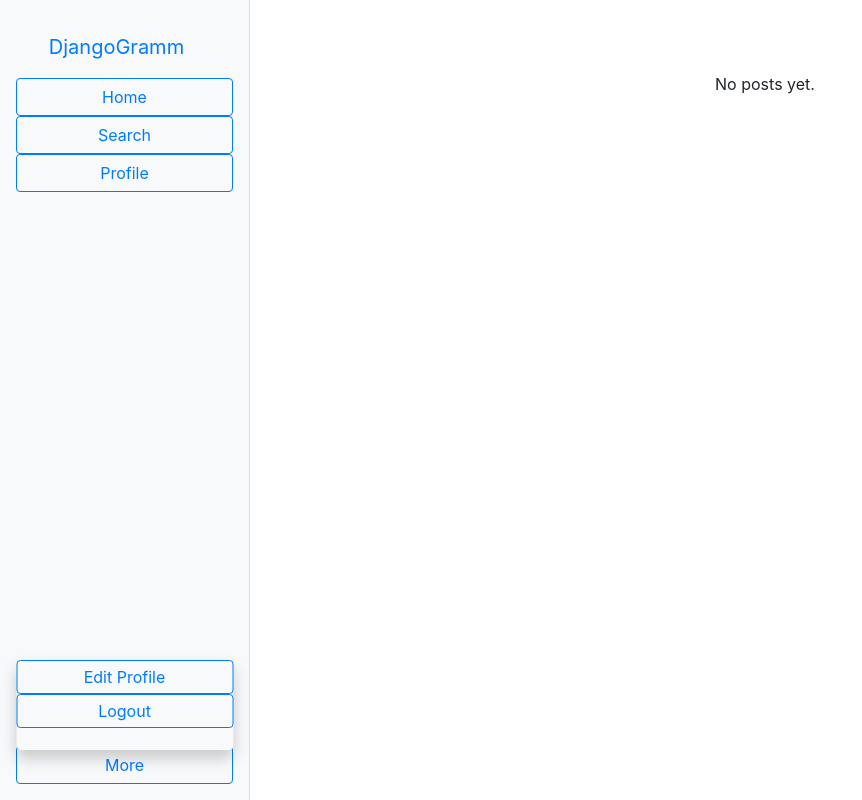
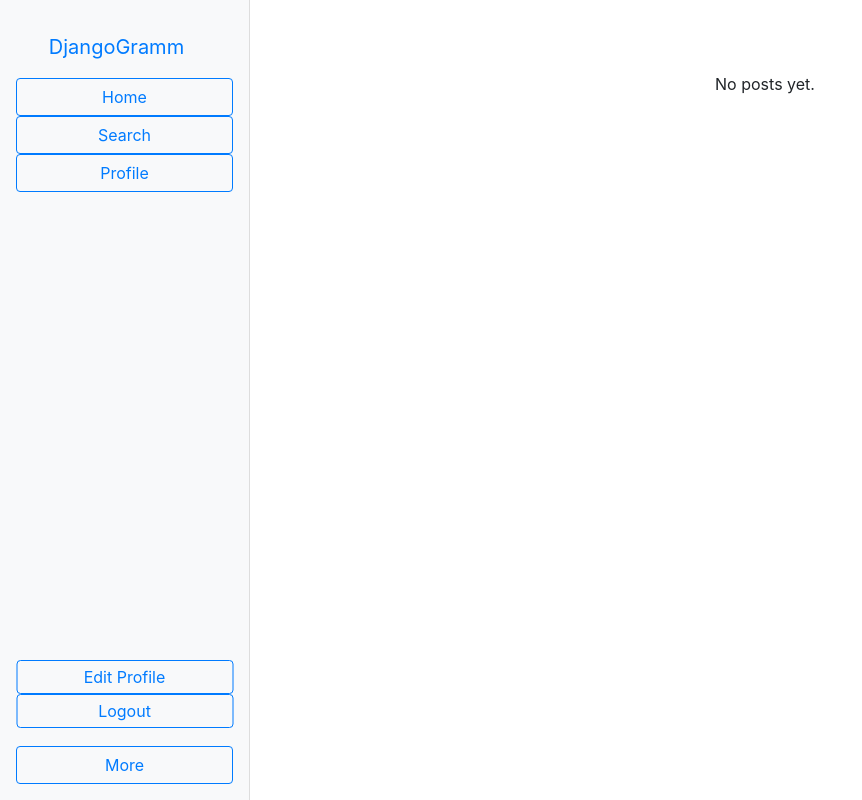
Before and after one commit to AlexanderVVasilenko/djangoGramm, a Django app: template feed/templates/feed/home.html in a window 1280 px wide, after a click on "More". Shown: the whole page, without its empty margins (0-862 px from the left). Run offline with Django 5.2, Linux system fonts and the light colour scheme; the template is opened without the code that fills it, so the values that code supplies are empty; the visitor is signed in with stand-in values (Sample User, id 1); some libraries are stand-ins or nearby versions.

Commit message:
sidebar was fixed

```diff
--- a/static/app_authorised.css
+++ b/static/app_authorised.css
@@ -7,13 +7,12 @@
 }
 .dropup-menu {
     position: absolute;
-    bottom: 50px;
     left: 50%;
     right: 0;
     margin-left: auto;
     margin-right: auto;
     transform: translateX(-50%);
-    box-shadow: 0 8px 16px rgba(0,0,0,0.2);
+
     border-radius: 5px;
     z-index: 1000;
     top: -100%;
```
